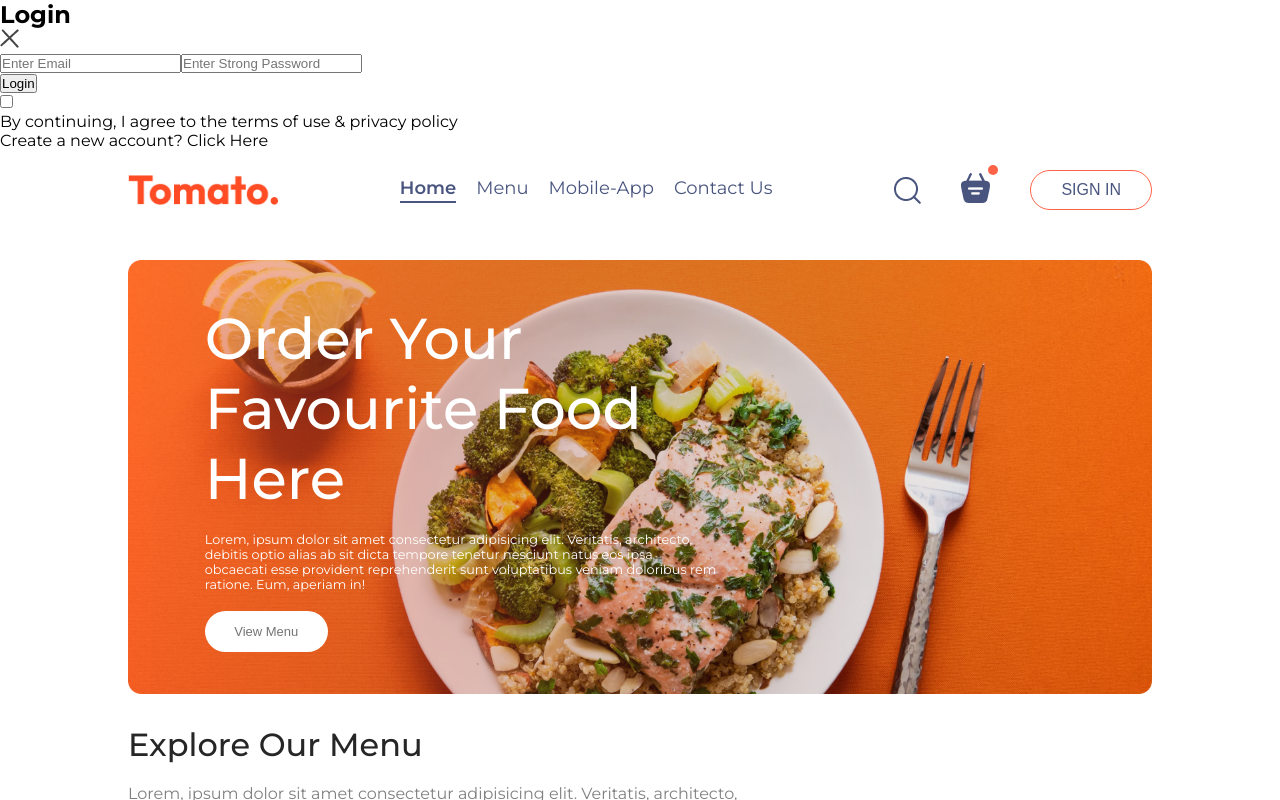
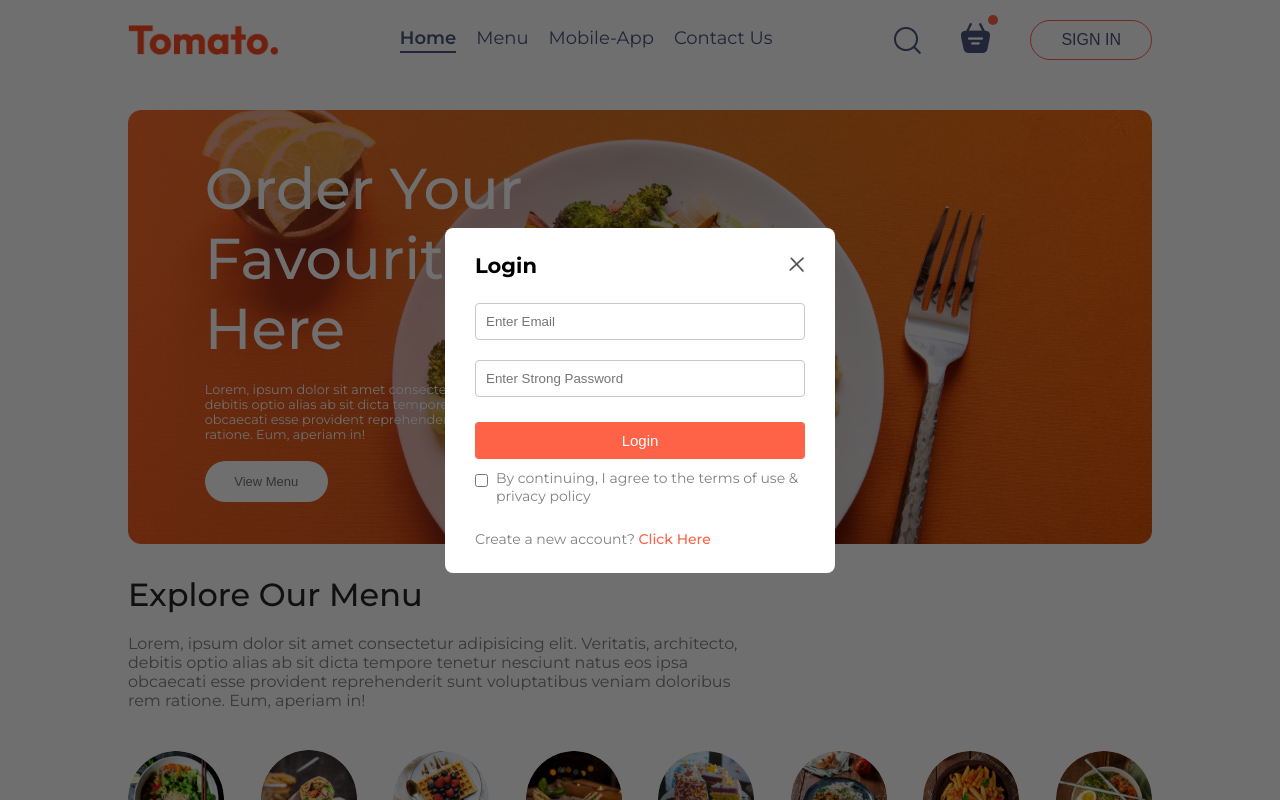
Before and after one commit to saisashreek2692/Smarthop-eMenuReact, a React (Vite) app: page / in a window 1280 px wide. Both pictures are taken after a click on the button "SIGN IN". Shown: the top 800 px of the page. Built offline with nearby package versions, Linux system fonts and the light colour scheme.

Commit message:
Login UI SCSS File Updated

```diff
--- a/src/Sass/_LoginPopup.scss
+++ b/src/Sass/_LoginPopup.scss
@@ -0,0 +1,77 @@
+.login-popup {
+  position: absolute;
+  z-index: 1;
+  width: 100%;
+  height: 100%;
+  background-color: #00000090;
+  display: grid;
+
+  &-container {
+    place-self: center;
+    width: max(23vw, 330px);
+    color: #808080;
+    background-color: #ffffff;
+    display: flex;
+    flex-direction: column;
+    gap: 25px;
+    padding: 25px 30px;
+    border-radius: 8px;
+    font-size: 14px;
+    animation: fadeIn 0.5s;
+
+    & button {
+      border: none;
+      padding: 10px;
+      border-radius: 4px;
+      color: #ffffff;
+      background-color: tomato;
+      font-size: 15px;
+      cursor: pointer;
+    }
+  }
+
+  &-title {
+    display: flex;
+    justify-content: space-between;
+    align-items: center;
+    color: #000000;
+
+    & img {
+      width: 16px;
+      cursor: pointer;
+    }
+  }
+
+  &-inputs {
+    display: flex;
+    flex-direction: column;
+    gap: 20px;
+
+    & input {
+      outline: none;
+      border: 1px solid #c9c9c9;
+      padding: 10px;
+      border-radius: 4px;
+    }
+  }
+
+  &-condition {
+    display: flex;
+    align-items: start;
+    gap: 8px;
+    margin-top: -15px;
+
+    & input {
+      margin-top: 5px;
+    }
+  }
+
+  & p {
+    cursor: pointer;
+    & span {
+      color: tomato;
+      font-weight: 500;
+      cursor: pointer;
+    }
+  }
+}
```
